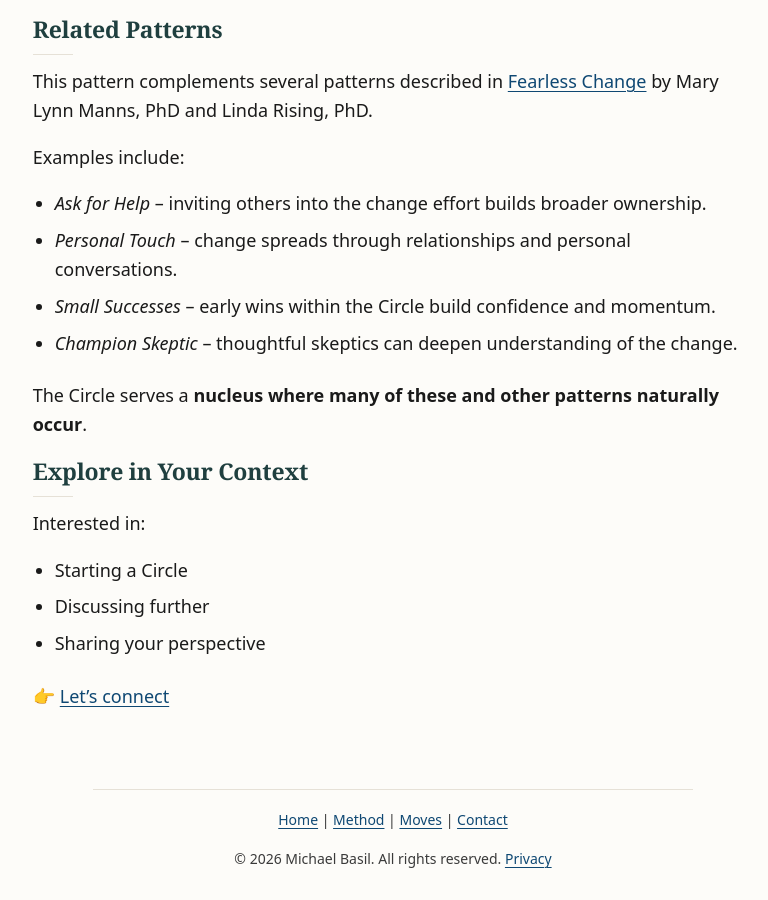
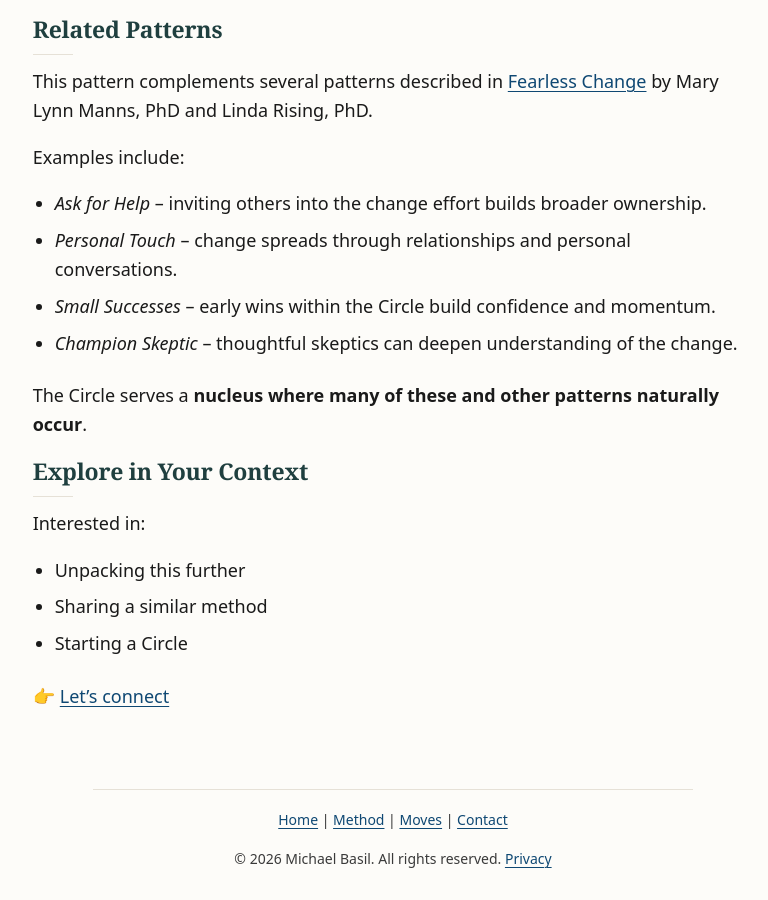
Before and after one commit to basil-family-lab/circle, a Jekyll site: the page built from establish.md, in a window 1280 px wide and 900 px high, scrolled down 7054 px. Shown: the whole window, without its empty margins (247-1015 px from the left). Built offline with Jekyll 4.4.1, drawn with Linux system fonts in a browser that asks for light colours.

Commit message:
refactor: establish call to action

```diff
--- a/establish.md
+++ b/establish.md
@@ -227,9 +227,9 @@ The Circle serves a **nucleus where many of these and other patterns naturally o
 
 Interested in:
 
+- Unpacking this further
+- Sharing a similar method
 - Starting a Circle
-- Discussing further
-- Sharing your perspective
 
 👉 [Let's connect](../contact/){: data-ga-event="contact_click" data-ga-label="establish_page"}
 
```
